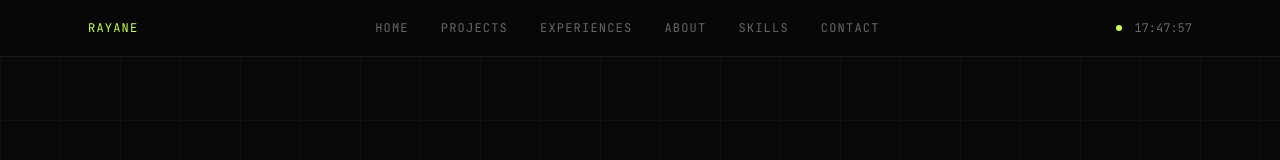
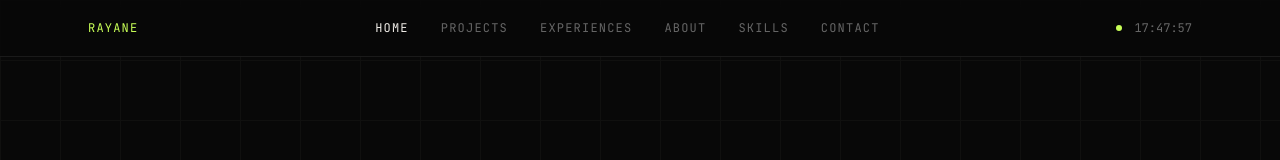
Before and after one commit to real-nox/Portfolio, a React (Vite) app: page / in a window 1280 px wide. Shown: the top 160 px of the page. Built offline with nearby package versions, Linux system fonts and the light colour scheme.

Commit message:
UI completed

```diff
--- a/src/App.tsx
+++ b/src/App.tsx
@@ -287,8 +287,12 @@ function App() {
             {menuList.map((s) => (
               <a
                 key={s}
+                style={{
+                  color: activeSection === s ? '#f0ede8' : '#666',
+                }}
                 href={`#${s}`}
                 className="font-mono text-xs tracking-widest uppercase text-[#666] hover:text-[#f0ede8] transition-colors"
+                onClick={() =>{ setActiveSection(s)}}
               >
                 {s}
               </a>
@@ -313,10 +317,13 @@ function App() {
           <div className="md:hidden border-t border-[#1a1a1a] bg-[#080808] px-6 py-4 flex flex-col gap-4">
             {menuList.map((s) => (
               <a
+              style={{
+                  color: activeSection === s ? '#f0ede8' : '#666',
+                }}
                 key={s}
                 href={`#${s}`}
                 className="font-mono text-xs tracking-widest uppercase text-[#888]"
-                onClick={() => setMenuOpen(false)}
+                onClick={() => {setMenuOpen(false); setActiveSection(s)}}
               >
                 {s}
               </a>
```
